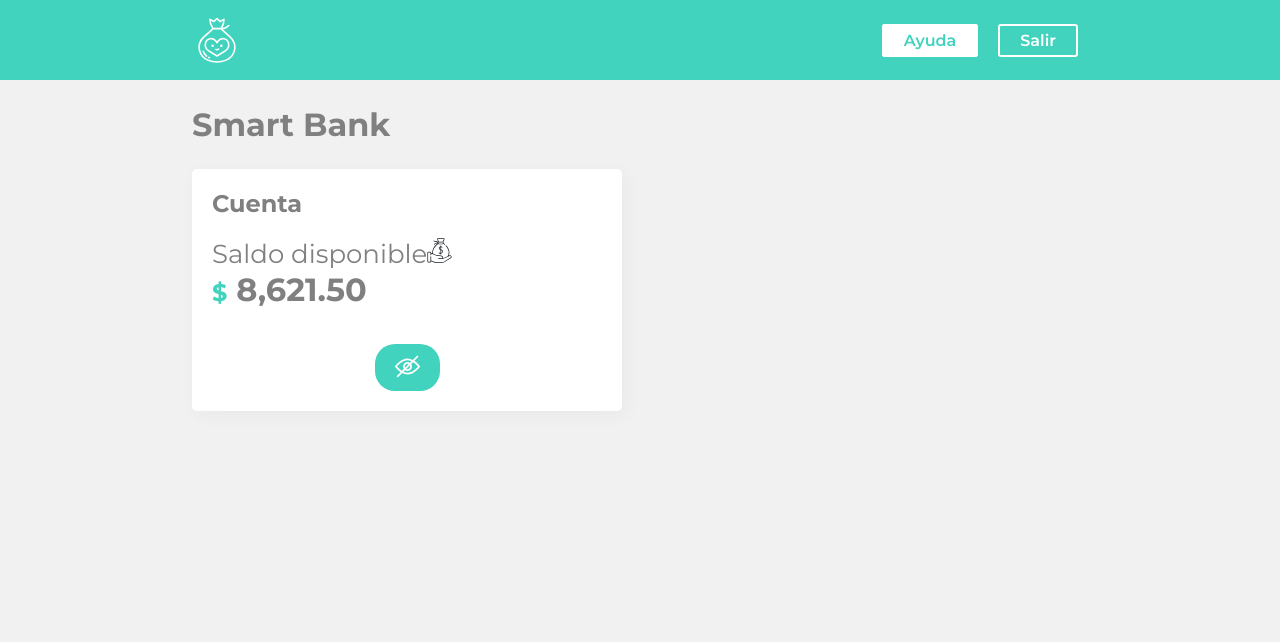
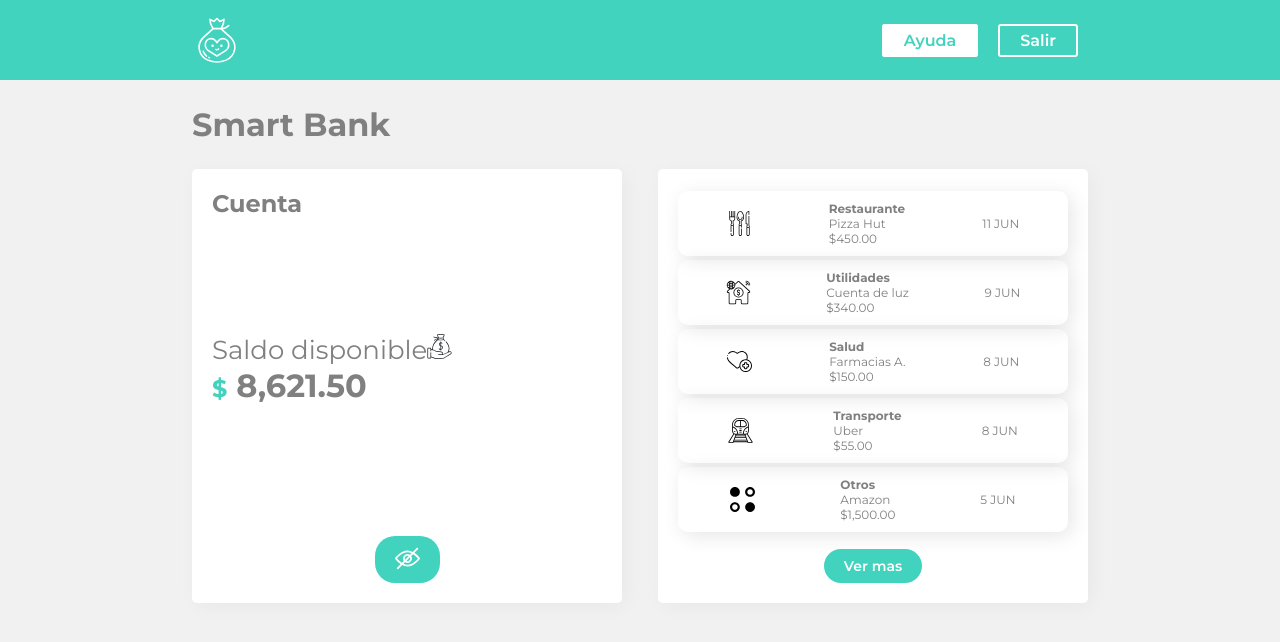
Before and after one commit to magoMercurio/styled-cpmponent-vite, a React (Vite) app: page / in a window 1280 px wide. Shown: the top 642 px of the page. Built offline with nearby package versions, Linux system fonts and the light colour scheme.

Commit message:
add components Card, List, ImageFilter

```diff
--- a/src/Components/Account/index.jsx
+++ b/src/Components/Account/index.jsx
@@ -1,8 +1,17 @@
 import React, { useState } from "react";
-import { Icono } from '../UI'
+import styled from "styled-components";
+import { Icono, Box, Btn, Saldo, Detalle } from '../UI'
 import privado from "../../assets/images/privado.svg";
 import ojo from "../../assets/images/ojo.svg";
 import dinero from "../../assets/images/dinero.svg";
+
+const IconoMargin = styled(Icono)`
+  margin-top: 2px ;
+`
+/* const SaldoFontSizePadding = styled(Saldo)`
+  font-size: 26px;
+  padding: 20px 0;
+` */
 
 
 const Account = () => {
@@ -13,28 +22,27 @@
   };
 
   return (
-    <div className="box">
+    <Box>
       <h2>Cuenta</h2>
-      <div style={{ fontSize: "26px", padding: "20px 0" }}>
+      <div style={{fontSize: "26px",padding: "20px 0"}}>
         Saldo disponible
         <span>
           <Icono src={dinero} alt="Icono de saldo" />
         </span>
         {toggleState ? (
-          <div className="saldo">
-            <span className="detalle">$</span> 8,621.50
-          </div>
+          <Saldo>
+            <Detalle>$</Detalle> 8,621.50
+          </Saldo>
         ) : null}
       </div>
 
-      <button className="btn" onClick={toggleHandler}>
-        <Icono
-          style={{ marginTop: "2px" }}
+      <Btn onClick={toggleHandler}>
+        <IconoMargin
           src={toggleState ? privado : ojo}
           alt="Privacidad de saldo"
         />
-      </button>
-    </div>
+      </Btn>
+    </Box>
   );
 };
 
--- /dev/null
+++ b/src/Components/Card/index.jsx
@@ -0,0 +1,36 @@
+/* eslint-disable react/display-name */
+/* eslint-disable react/prop-types */
+import React from "react";
+import styled from "styled-components";
+import ImageFilter from "../../ImageFilter";
+
+const Card = styled.div`
+  box-shadow: 4px 4px 20px 0 rgba(0, 0, 0, 0.1);
+  border-radius: 10px;
+  margin: 2px 0;
+  display: flex;
+  align-items: center;
+  justify-content: space-around;
+  padding: 10px;
+  font-size: 12px;
+`
+const Info = styled.div`
+  display: flex;
+  flex-direction: column;
+  .type {
+    font-weight: bold;
+  }
+`
+
+export default ({cargo}) => {
+  const { id, type, value, from, date} = cargo
+  return <Card>
+    { ImageFilter(type) }
+    <Info>
+      <span className="type" >{type}</span>
+      <span>{from}</span>
+      <span>{value}</span>
+    </Info>
+    <span>{date}</span>
+  </Card>
+}
--- a/src/Components/Container/index.jsx
+++ b/src/Components/Container/index.jsx
@@ -2,6 +2,7 @@
 import styled from "styled-components";
 import Title from "../Title";
 import Account from "../Account";
+import List from "../List";
 
 const StyledContainer = styled.div`
   background-color: #f1f1f1;
@@ -12,6 +13,9 @@
   display: flex;
   flex-direction: row;
   justify-content: space-between;
+  @media (max-width: 800px) {
+    flex-direction: column;
+  }
 `
 
 const Container = () => {
@@ -20,6 +24,7 @@
       <Title>Smart Bank</Title>
       <StyledContent>
         <Account />
+        <List />
       </StyledContent>
     </StyledContainer>
   );
--- /dev/null
+++ b/src/Components/List/index.jsx
@@ -0,0 +1,23 @@
+import React from "react";
+import { Box, Btn } from "../UI";
+import { lista } from '../../info'
+import Card from "../Card";
+
+const List = () => {
+  console.log(lista)
+  return <Box>
+    {
+      lista.cargos.map((cargo, i) =>{
+        return <Card key={i} cargo={cargo}>
+
+        </Card>
+      })
+     /*  lista.cargos.map( ({cargo, i}) => {
+        return <Card key={i} cargo={cargo} />
+      }) */
+    }
+    <Btn>Ver mas</Btn>
+  </Box>
+}
+
+export default List
--- a/src/Components/UI/index.js
+++ b/src/Components/UI/index.js
@@ -4,3 +4,41 @@
   height: 25px;
   width: 25px;
 `
+
+export const Btn = styled.button`
+  margin: 15px auto 0px auto;
+  display: block;
+  border-radius: 20px;
+  background-color: #41d3be;
+  border: none;
+  color: white;
+  font-weight: 600;
+  font-size: 14px;
+  padding: 8px 20px;
+  cursor: pointer;
+`
+
+export const Box = styled.div`
+  display: flex;
+  flex-direction: column;
+  justify-content: space-between;
+  background-color: white;
+  border-radius: 5px;
+  box-shadow: 4px 4px 20px 0px rgba(0, 0, 0, 0.04);
+  padding: 20px;
+  width: 48%;
+  @media (max-width: 800px) {
+    width: 95%;
+    margin: 5px;
+  }
+`
+
+export const Saldo = styled.div`
+  font-weight: 700;
+  font-size: 32px;
+`
+
+export const Detalle = styled.span`
+  color: #41d3be;
+  font-size: 24px;
+`
--- /dev/null
+++ b/src/ImageFilter.jsx
@@ -0,0 +1,18 @@
+import React from 'react'
+import { Icono } from './Components/UI'
+import alimentacion from './assets/images/alimentacion.svg'
+import salud from './assets/images/salud.svg'
+import otros from './assets/images/otros.svg'
+import transporte from './assets/images/transporte.svg'
+import utilidades from './assets/images/utilidades.svg'
+
+export default (type) => {
+  const Images = {
+    Restaurante: <Icono src={alimentacion} alt='Restaurante' />,
+    Salud: <Icono src={salud} alt='salud' />,
+    Transporte: <Icono src={transporte} alt='transporte' />,
+    Utilidades: <Icono src={utilidades} alt='utilidades' />,
+    default: <Icono src={otros} alt='otros' />,
+  }
+  return Images[type] || Images['default']
+}
--- a/src/assets/style.css
+++ /dev/null
@@ -1,66 +0,0 @@
-.btn-primario {
-  text-align: center;
-  border-radius: 3px;
-  padding: 5px 20px;
-  margin: 0 10px;
-  font-weight: 600;
-  border: 2px solid white;
-  color: white;
-  background: transparent;
-}
-
-.btn-secundario {
-  text-align: center;
-  border-radius: 3px;
-  padding: 5px 20px;
-  margin: 0 10px;
-  font-weight: 600;
-  border: 2px solid white;
-  background: white;
-  color: #41d3be;
-}
-
-.btn {
-  margin: 15px auto 0px auto;
-  display: block;
-  border-radius: 20px;
-  background-color: #41d3be;
-  border: none;
-  color: white;
-  font-weight: 600;
-  font-size: 14px;
-  padding: 8px 20px;
-  cursor: pointer;
-}
-
-.box {
-  display: flex;
-  flex-direction: column;
-  justify-content: space-between;
-  background-color: white;
-  border-radius: 5px;
-  box-shadow: 4px 4px 20px 0px rgba(0, 0, 0, 0.04);
-  padding: 20px;
-  width: 48%;
-}
-
-.saldo {
-  font-weight: 700;
-  font-size: 32px;
-}
-
-.detalle {
-  color: #41d3be;
-  font-size: 24px;
-}
-
-@media (max-width: 800px) {
-  .box {
-    width: 95%;
-    margin: 5px;
-  }
-
-  .content {
-    flex-direction: column;
-  }
-}
--- a/src/main.jsx
+++ b/src/main.jsx
@@ -1,7 +1,7 @@
 import React from "react"
 import ReactDOM from "react-dom"
 import App from "./App"
-import './assets/style.css'
+
 
 
 ReactDOM.render(<App />, document.getElementById("root"));
```
